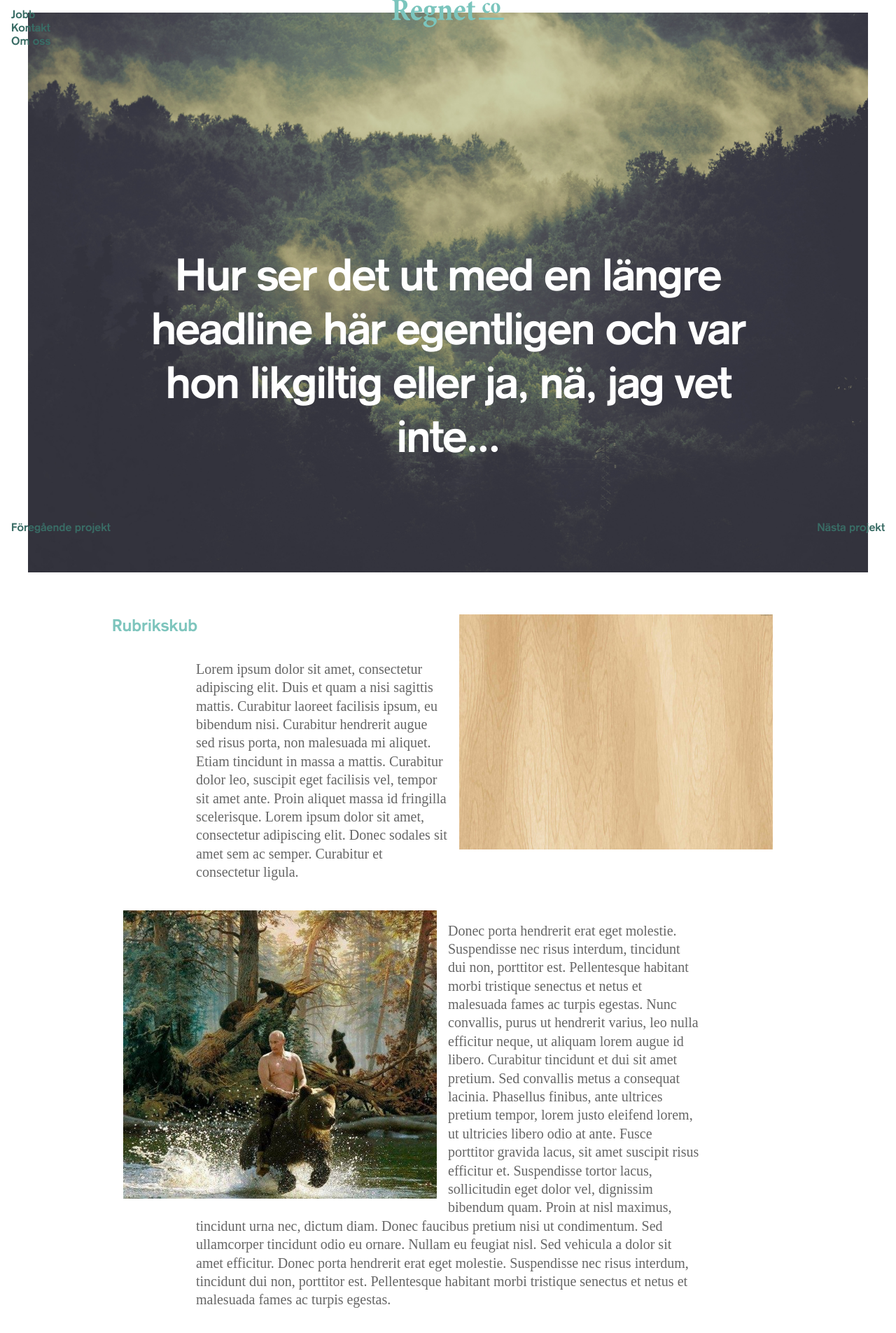
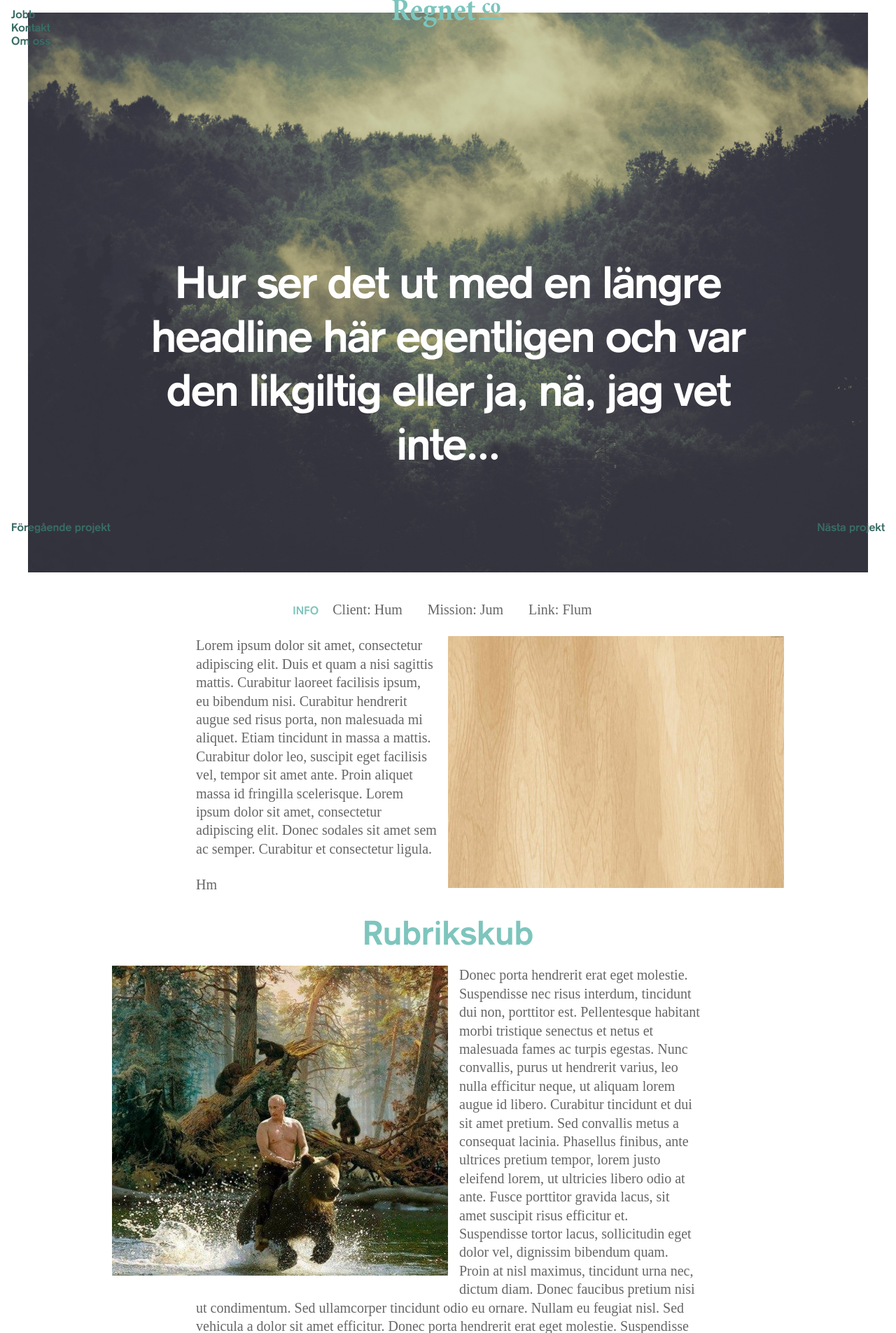
Before and after one commit to regnet-co/regnet-html, a PHP site: page / in a window 1280 px wide. Shown: the part 22-1927 px from the top of the page at 70% size. Run offline with PHP 8.4, Linux system fonts and the light colour scheme; some libraries are stand-ins or nearby versions.

Commit message:
Det är en evighetsmaskin

```diff
--- a/css/sass/_basics.scss
+++ b/css/sass/_basics.scss
@@ -12,9 +12,22 @@ body {
 	color: $regnet-dark-green;
 }
 
-p {
-	max-width: 45rem;
-	margin: 0 auto 1.25em;
+footer {
+	background: $regnet-green;
+	padding: 2em 0 8em;
+	margin-top: 2rem;
+
+	p {
+		-webkit-font-smoothing: antialiased;
+		-moz-font-smoothing: antialiased;
+		-o-font-smoothing: antialiased;
+		-moz-osx-font-smoothing: grayscale;
+		font-family: "regnzidens-bold";
+		font-weight: lighter;
+		font-size: 1em;
+		margin-bottom: 0;
+		color: white;
+	}
 }
 
 img {
@@ -23,12 +36,12 @@ img {
 
 .lefty {
 	float: left;
-	margin: 0 1em 1em;
-	max-width: 28em;
+	margin: 0 1em 1em 0;
+	max-width: 50%;
 }
 
 .righty {
 	float: right;
-	margin: 0 1em 1em;
-	max-width: 28em;
+	margin: 0 0 1em 1em;
+	max-width: 50%;
 }
--- a/css/sass/_portfolio.scss
+++ b/css/sass/_portfolio.scss
@@ -2,7 +2,7 @@
 	max-width: 100%;
 	padding: 2.5em;
 
-	h2 {
+	h1, h2 {
 		font-size: 4em;
 		text-align: center;
 		position: absolute;
@@ -26,4 +26,26 @@
 .main-body {
 	max-width: 60em;
 	margin: 0 auto;
+
+	img {
+		margin-top: 0;
+		margin-bottom: 2rem;
+	}
+
 }
+
+aside {
+	display: block;
+	text-align: center;
+
+	p {
+		display: inline-block;
+	}
+
+	h3 {
+		display: inline-block;
+		font-size: 1em;
+		text-transform: uppercase;
+		text-align: left;
+	}
+}
--- a/css/sass/_type.scss
+++ b/css/sass/_type.scss
@@ -10,7 +10,7 @@ p {
 	font-weight: 400;
 	font-size: 1.25em;
 	line-height: 1.32;
-	padding: 1rem;
+	padding: 0 1rem;
 	color: #666;
 }
 
@@ -19,6 +19,44 @@ h1, h2, h3, h4, h5, h6 {
 	color: $regnet-green;
 }
 
+h1 {
+	font-size: 4em;
+}
+
+h2 {
+	font-size: 3em;
+}
+
+h3 {
+	font-size: 2em;
+}
+
+h4 {
+	font-size: 1.5em;
+}
+
+h5 {
+	font-size: 1.25em;
+}
+
+h6 {
+	font-size: 1em;
+}
+
 #hittaru ul, #portvin ul {
 	font-family: 'Regnzidens-Bold';
 }
+
+.main-body, footer {
+
+		p {
+			max-width: 45rem;
+			margin: 0 auto 1.25em;
+		}
+
+		h2, h3, h4, h5 {
+			text-align: center;
+			max-width: 45rem;
+			margin: 0 auto 1.25rem;
+		}
+}
--- a/css/sass/style.scss
+++ b/css/sass/style.scss
@@ -8,12 +8,12 @@
 #regnet-logo {
 	position: fixed;
 	width: 100%;
-	top: 0;
+	top: 1.3em;
 	left: 50%;
 	margin-left: -50%;
 	z-index: 1000;
 }
 
 .logo {
-	max-width: 5em;
+	max-width: 10rem;
 }
--- a/css/style.css
+++ b/css/style.css
@@ -2,16 +2,18 @@
 body { background: white; margin: 0; padding: 0; color: #396c65; }
 
 /* line 15, sass/_basics.scss */
-p { max-width: 45rem; margin: 0 auto 1.25em; }
+footer { background: #7ec5bd; padding: 2em 0 8em; margin-top: 2rem; }
+/* line 20, sass/_basics.scss */
+footer p { -webkit-font-smoothing: antialiased; -moz-font-smoothing: antialiased; -o-font-smoothing: antialiased; -moz-osx-font-smoothing: grayscale; font-family: "regnzidens-bold"; font-weight: lighter; font-size: 1em; margin-bottom: 0; color: white; }
 
-/* line 20, sass/_basics.scss */
+/* line 33, sass/_basics.scss */
 img { max-width: 100%; }
 
-/* line 24, sass/_basics.scss */
-.lefty { float: left; margin: 0 1em 1em; max-width: 28em; }
+/* line 37, sass/_basics.scss */
+.lefty { float: left; margin: 0 1em 1em 0; max-width: 50%; }
 
-/* line 30, sass/_basics.scss */
-.righty { float: right; margin: 0 1em 1em; max-width: 28em; }
+/* line 43, sass/_basics.scss */
+.righty { float: right; margin: 0 0 1em 1em; max-width: 50%; }
 
 /* line 1, sass/_grid.scss */
 .pad-me { padding: 1em 0.5em 0; background-clip: content-box; }
@@ -19,18 +21,41 @@ img { max-width: 100%; }
 /* line 6, sass/_grid.scss */
 .container { width: 90%; margin: 0 auto; display: block; }
 
-@font-face { font-family: "Regnzidens-Bold"; src: url('../fonts/Regnzidenz-Bold.eot?1421423896'); src: url('../fonts/Regnzidenz-Bold.eot?&1421423896#iefix') format('embedded-opentype'), url('../fonts/Regnzidenz-Bold.woff?1421423896') format('woff'), url('../fonts/Regnzidenz-Bold.ttf?1421423896') format('truetype'); font-weight: 700; }
+@font-face { font-family: "Regnzidens-Bold"; src: url('../fonts/Regnzidenz-Bold.eot?1445546295'); src: url('../fonts/Regnzidenz-Bold.eot?&1445546295#iefix') format('embedded-opentype'), url('../fonts/Regnzidenz-Bold.woff?1445546295') format('woff'), url('../fonts/Regnzidenz-Bold.ttf?1445546295') format('truetype'); font-weight: 700; }
 /* line 4, sass/_type.scss */
 .center { text-align: center; }
 
 /* line 8, sass/_type.scss */
-p { font-family: "freight-text-pro", serif; font-weight: 400; font-size: 1.25em; line-height: 1.32; padding: 1rem; color: #666; }
+p { font-family: "freight-text-pro", serif; font-weight: 400; font-size: 1.25em; line-height: 1.32; padding: 0 1rem; color: #666; }
 
 /* line 17, sass/_type.scss */
 h1, h2, h3, h4, h5, h6 { font-family: 'Regnzidens-Bold'; color: #7ec5bd; }
 
 /* line 22, sass/_type.scss */
+h1 { font-size: 4em; }
+
+/* line 26, sass/_type.scss */
+h2 { font-size: 3em; }
+
+/* line 30, sass/_type.scss */
+h3 { font-size: 2em; }
+
+/* line 34, sass/_type.scss */
+h4 { font-size: 1.5em; }
+
+/* line 38, sass/_type.scss */
+h5 { font-size: 1.25em; }
+
+/* line 42, sass/_type.scss */
+h6 { font-size: 1em; }
+
+/* line 46, sass/_type.scss */
 #hittaru ul, #portvin ul { font-family: 'Regnzidens-Bold'; }
+
+/* line 52, sass/_type.scss */
+.main-body p, footer p { max-width: 45rem; margin: 0 auto 1.25em; }
+/* line 57, sass/_type.scss */
+.main-body h2, .main-body h3, .main-body h4, .main-body h5, footer h2, footer h3, footer h4, footer h5 { text-align: center; max-width: 45rem; margin: 0 auto 1.25rem; }
 
 /* line 1, sass/_navigation.scss */
 #hittaru { position: fixed; top: 0; left: 0; max-width: 50%; margin: 1em auto; }
@@ -53,16 +78,25 @@ h1, h2, h3, h4, h5, h6 { font-family: 'Regnzidens-Bold'; color: #7ec5bd; }
 /* line 1, sass/_portfolio.scss */
 .hero { max-width: 100%; padding: 2.5em; }
 /* line 5, sass/_portfolio.scss */
-.hero h2 { font-size: 4em; text-align: center; position: absolute; top: 40%; left: 50%; width: 70%; margin-left: -35%; color: white; letter-spacing: -0.03em; }
+.hero h1, .hero h2 { font-size: 4em; text-align: center; position: absolute; top: 40%; left: 50%; width: 70%; margin-left: -35%; color: white; letter-spacing: -0.03em; }
 
 /* line 18, sass/_portfolio.scss */
 #hero-image { height: 100vh; width: 100vw; max-width: 100%; background-position: center center; background-size: cover; }
 
 /* line 26, sass/_portfolio.scss */
 .main-body { max-width: 60em; margin: 0 auto; }
+/* line 30, sass/_portfolio.scss */
+.main-body img { margin-top: 0; margin-bottom: 2rem; }
+
+/* line 37, sass/_portfolio.scss */
+aside { display: block; text-align: center; }
+/* line 41, sass/_portfolio.scss */
+aside p { display: inline-block; }
+/* line 45, sass/_portfolio.scss */
+aside h3 { display: inline-block; font-size: 1em; text-transform: uppercase; text-align: left; }
 
 /* line 8, sass/style.scss */
-#regnet-logo { position: fixed; width: 100%; top: 0; left: 50%; margin-left: -50%; z-index: 1000; }
+#regnet-logo { position: fixed; width: 100%; top: 1.3em; left: 50%; margin-left: -50%; z-index: 1000; }
 
 /* line 17, sass/style.scss */
-.logo { max-width: 5em; }
+.logo { max-width: 10rem; }
--- a/index.html
+++ b/index.html
@@ -14,12 +14,10 @@
 
 <body>
 
-<header>
-	<h1 id="regnet-logo" class="center">
-		<a href="index.html" alt="Regnet Co.">
-			<img class="logo" src="img/Regnet-Co_logo_WWW.svg" />
-		</a>
-	</h1>
+<header id="regnet-logo" class="center">
+	<a href="index.html" alt="Regnet Co.">
+		<img class="logo" src="img/Regnet-Co_logo_WWW.svg" />
+	</a>
 </header>
 
 <nav id="hittaru">
@@ -39,15 +37,25 @@
 
 <article>
 	<section class="hero">
-		<div id="hero-image"  style="background-image: url('img/photo-1440688807730-73e4e2169fb8.jpg');" >
-		<h2>Hur ser det ut med en längre headline här egentligen och var hon likgiltig eller ja, nä, jag vet inte...</h2>
+		<div id="hero-image" style="background-image: url('img/photo-1440688807730-73e4e2169fb8.jpg');" >
+		<h1>Hur ser det ut med en längre headline här egentligen och var den likgiltig eller ja, nä, jag vet inte...</h1>
 		<!--<img src="img/photo-1440688807730-73e4e2169fb8.jpg" />--></div>
 	</section>
 
 	<section class="main-body">
+		<aside>
+			<h3>INFO</h3>
+				<p>Client: Hum</p>
+				<p>Mission: Jum</p>
+				<p>Link: Flum</p>
+		</aside>
+
+
 	<img class="righty" src="img/table.jpg" />
+	<p>Lorem ipsum dolor sit amet, consectetur adipiscing elit. Duis et quam a nisi sagittis mattis. Curabitur laoreet facilisis ipsum, eu bibendum nisi. Curabitur hendrerit augue sed risus porta, non malesuada mi aliquet. Etiam tincidunt in massa a mattis. Curabitur dolor leo, suscipit eget facilisis vel, tempor sit amet ante. Proin aliquet massa id fringilla scelerisque. Lorem ipsum dolor sit amet, consectetur adipiscing elit. Donec sodales sit amet sem ac semper. Curabitur et consectetur ligula.</p>
+	<p>Hm</p>
+
 	<h2>Rubrikskub</h2>
-	<p>Lorem ipsum dolor sit amet, consectetur adipiscing elit. Duis et quam a nisi sagittis mattis. Curabitur laoreet facilisis ipsum, eu bibendum nisi. Curabitur hendrerit augue sed risus porta, non malesuada mi aliquet. Etiam tincidunt in massa a mattis. Curabitur dolor leo, suscipit eget facilisis vel, tempor sit amet ante. Proin aliquet massa id fringilla scelerisque. Lorem ipsum dolor sit amet, consectetur adipiscing elit. Donec sodales sit amet sem ac semper. Curabitur et consectetur ligula.</p>
 
 	<img class="lefty" src="img/1926712_10153872653190136_581088932_n.jpg" />
 
@@ -61,10 +69,20 @@
 
 	<img src="img/table.jpg" />
 
+	<section class="main-body">
 	<p>Donec porta hendrerit erat eget molestie. Suspendisse nec risus interdum, tincidunt dui non, porttitor est. Pellentesque habitant morbi tristique senectus et netus et malesuada fames ac turpis egestas. Nunc convallis, purus ut hendrerit varius, leo nulla efficitur neque, ut aliquam lorem augue id libero. Curabitur tincidunt et dui sit amet pretium. Sed convallis metus a consequat lacinia. Phasellus finibus, ante ultrices pretium tempor, lorem justo eleifend lorem, ut ultricies libero odio at ante. Fusce porttitor gravida lacus, sit amet suscipit risus efficitur et. Suspendisse tortor lacus, sollicitudin eget dolor vel, dignissim bibendum quam. Proin at nisl maximus, tincidunt urna nec, dictum diam. Donec faucibus pretium nisi ut condimentum. Sed ullamcorper tincidunt odio eu ornare. Nullam eu feugiat nisl. Sed vehicula a dolor sit amet efficitur.</p>
+	</section>
 
 
 </article>
 
+<footer>
+	<p>VILL ATT Föregående/Nästa-länkarna skall hänga med ner (fixed som nu) men stanna innan footern!</p>
+	<p>Contacts and social medias and whatnots</p>
+	<p>Twotter!</p>
+	<p>Facebuuks!</p>
+	<p>Annarts!</p>
+</footer>
+
 </body>
 </html>
```
